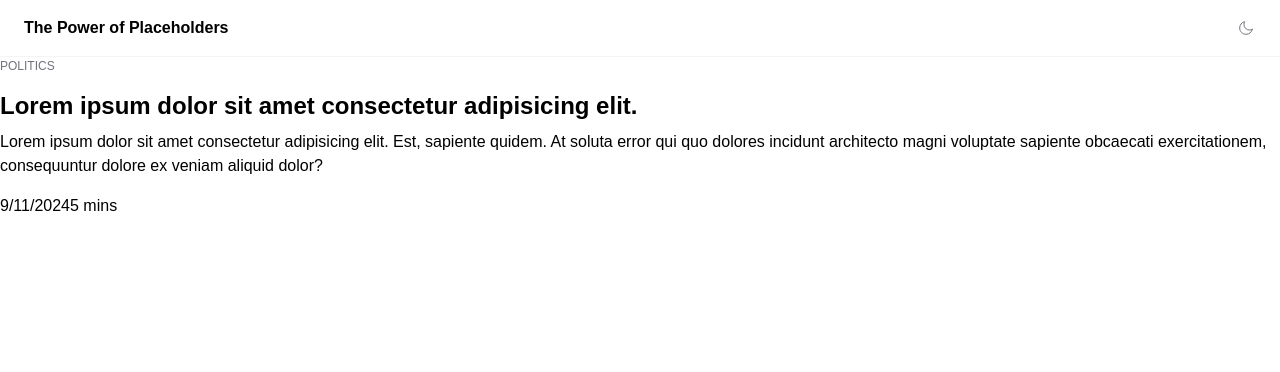
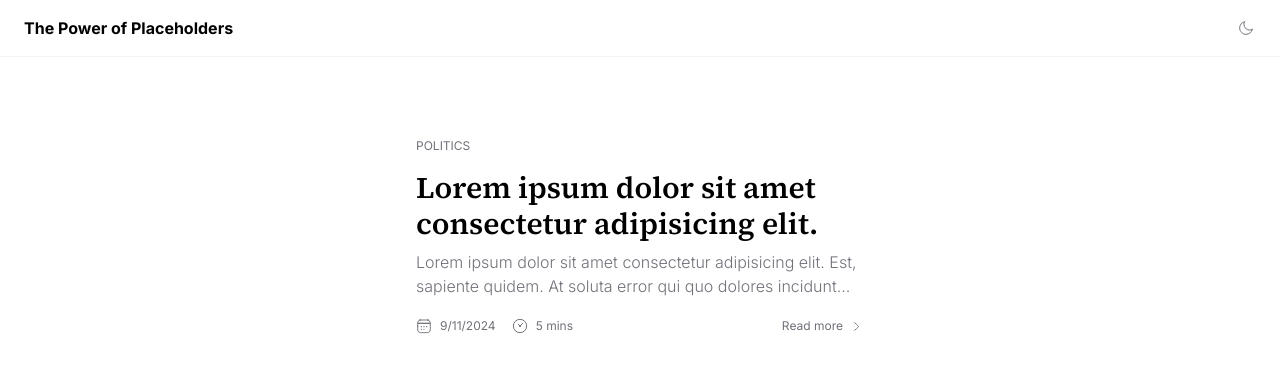
Before and after one commit to SamwelZimmer/power-of-placeholders, a Next.js app: page /news in a window 1280 px wide. Shown: the top 372 px of the page. Built offline with nearby package versions, Linux system fonts and the light colour scheme.

Commit message:
Improved Article Item

```diff
--- a/src/app/(walkthroughs)/news/page.tsx
+++ b/src/app/(walkthroughs)/news/page.tsx
@@ -3,10 +3,8 @@ import { FAKE_ARTICLE } from "@/lib/data";
 
 export default function NewsPage() {
   return (
-    <div className="w-full h-full flex items-center justify-center">
-      <div>
-        <NewsArticle data={FAKE_ARTICLE} />
-      </div>
+    <div className="w-full h-full flex items-center justify-center pt-20">
+      <NewsArticle data={FAKE_ARTICLE} />
     </div>
   );
 }
--- a/src/app/layout.tsx
+++ b/src/app/layout.tsx
@@ -1,5 +1,7 @@
 import type { Metadata } from "next";
 import localFont from "next/font/local";
+import { Inter as FontSans } from "next/font/google";
+import { Source_Serif_4 as FontSerif } from "next/font/google";
 import { Toaster } from "@/components/ui/sonner";
 
 import { ThemeProvider } from "@/components/providers/theme-provider";
@@ -7,15 +9,20 @@ import TopNav from "@/components/hud/TopNav";
 import { TooltipProvider } from "@/components/ui/tooltip";
 import "./globals.css";
 
-const geistSans = localFont({
-  src: "./fonts/GeistVF.woff",
-  variable: "--font-geist-sans",
-  weight: "100 900",
-});
 const geistMono = localFont({
   src: "./fonts/GeistMonoVF.woff",
   variable: "--font-geist-mono",
   weight: "100 900",
+});
+
+const fontSans = FontSans({
+  subsets: ["latin"],
+  variable: "--font-sans",
+});
+
+const fontSerif = FontSerif({
+  subsets: ["latin"],
+  variable: "--font-serif",
 });
 
 export const metadata: Metadata = {
@@ -31,7 +38,7 @@ export default function RootLayout({
   return (
     <html lang="en">
       <body
-        className={`${geistSans.variable} ${geistMono.variable} antialiased bg-background`}
+        className={`${fontSans.variable} ${geistMono.variable}  ${fontSerif.variable} font-sans antialiased bg-background`}
       >
         <ThemeProvider
           attribute="class"
--- a/src/assets/IconMap.tsx
+++ b/src/assets/IconMap.tsx
@@ -3,6 +3,9 @@ import React, { ReactElement } from "react";
 import { IconMapType } from "@/lib/types";
 import Bin from "@/assets/icons/Bin";
 import BookmarkAdd from "@/assets/icons/BookmarkAdd";
+import Calendar from "@/assets/icons/Calendar";
+import Chevron from "@/assets/icons/Chevron";
+import Clock from "@/assets/icons/Clock";
 import Copy from "@/assets/icons/Copy";
 import Facebook from "@/assets/icons/Facebook";
 import Filter from "@/assets/icons/Filter";
@@ -24,7 +27,10 @@ import X from "@/assets/icons/X";
 export const IconMap: IconMapType = {
   bin: Bin,
   "bookmark-add": BookmarkAdd,
+  calendar: Calendar,
+  chevron: Chevron,
   copy: Copy,
+  clock: Clock,
   facebook: Facebook,
   filter: Filter,
   glasses: Glasses,
--- /dev/null
+++ b/src/assets/icons/Calendar.tsx
@@ -0,0 +1,50 @@
+const Calendar = (props: React.SVGProps<SVGSVGElement>) => (
+  <svg
+    className={props.className}
+    xmlns="http://www.w3.org/2000/svg"
+    viewBox="0 0 24 24"
+    width={props.width}
+    height={props.height}
+    color={"#000000"}
+    fill={"none"}
+    {...props}
+  >
+    <path
+      d="M18 2V4M6 2V4"
+      stroke="currentColor"
+      strokeWidth="1.5"
+      strokeLinecap="round"
+      strokeLinejoin="round"
+    />
+    <path
+      d="M11.9955 13H12.0045M11.9955 17H12.0045M15.991 13H16M8 13H8.00897M8 17H8.00897"
+      stroke="currentColor"
+      strokeWidth="2"
+      strokeLinecap="round"
+      strokeLinejoin="round"
+    />
+    <path
+      d="M3.5 8H20.5"
+      stroke="currentColor"
+      strokeWidth="1.5"
+      strokeLinecap="round"
+      strokeLinejoin="round"
+    />
+    <path
+      d="M2.5 12.2432C2.5 7.88594 2.5 5.70728 3.75212 4.35364C5.00424 3 7.01949 3 11.05 3H12.95C16.9805 3 18.9958 3 20.2479 4.35364C21.5 5.70728 21.5 7.88594 21.5 12.2432V12.7568C21.5 17.1141 21.5 19.2927 20.2479 20.6464C18.9958 22 16.9805 22 12.95 22H11.05C7.01949 22 5.00424 22 3.75212 20.6464C2.5 19.2927 2.5 17.1141 2.5 12.7568V12.2432Z"
+      stroke="currentColor"
+      strokeWidth="1.5"
+      strokeLinecap="round"
+      strokeLinejoin="round"
+    />
+    <path
+      d="M3 8H21"
+      stroke="currentColor"
+      strokeWidth="1.5"
+      strokeLinecap="round"
+      strokeLinejoin="round"
+    />
+  </svg>
+);
+
+export default Calendar;
--- /dev/null
+++ b/src/assets/icons/Chevron.tsx
@@ -0,0 +1,22 @@
+const Chevron = (props: React.SVGProps<SVGSVGElement>) => (
+  <svg
+    className={props.className}
+    xmlns="http://www.w3.org/2000/svg"
+    viewBox="0 0 24 24"
+    width={props.width}
+    height={props.height}
+    color={"#000000"}
+    fill={"none"}
+    {...props}
+  >
+    <path
+      d="M18 9.00005C18 9.00005 13.5811 15 12 15C10.4188 15 6 9 6 9"
+      stroke="currentColor"
+      strokeWidth="1.5"
+      strokeLinecap="round"
+      strokeLinejoin="round"
+    />
+  </svg>
+);
+
+export default Chevron;
--- /dev/null
+++ b/src/assets/icons/Clock.tsx
@@ -0,0 +1,23 @@
+const Clock = (props: React.SVGProps<SVGSVGElement>) => (
+  <svg
+    className={props.className}
+    xmlns="http://www.w3.org/2000/svg"
+    viewBox="0 0 24 24"
+    width={props.width}
+    height={props.height}
+    color={"#000000"}
+    fill={"none"}
+    {...props}
+  >
+    <circle cx="12" cy="12" r="10" stroke="currentColor" strokeWidth="1.5" />
+    <path
+      d="M9.5 9.5L12.9999 12.9996M16 8L11 13"
+      stroke="currentColor"
+      strokeWidth="1.5"
+      strokeLinecap="round"
+      strokeLinejoin="round"
+    />
+  </svg>
+);
+
+export default Clock;
--- /dev/null
+++ b/src/components/common/ExpandingArrowButton.tsx
@@ -0,0 +1,55 @@
+"use client";
+
+import { useState } from "react";
+import { motion, AnimatePresence } from "framer-motion";
+
+import { Icon } from "@/assets/IconMap";
+
+interface ExpandingArrowButtonProps {
+  text?: string;
+  color?: string;
+  onClick: () => void;
+}
+
+function ExpandingArrowButton({ text, onClick }: ExpandingArrowButtonProps) {
+  const [hovering, setHovering] = useState(false);
+
+  return (
+    <button
+      onMouseEnter={() => setHovering(true)}
+      onMouseLeave={() => setHovering(false)}
+      className="flex items-center gap-1.5"
+      onClick={onClick}
+    >
+      {text && <span className={`${hovering && "underline"}`}>{text}</span>}
+      <div className="flex items-center relative">
+        <div className="overflow-hidden absolute">
+          <AnimatePresence>
+            {hovering && (
+              <motion.div
+                initial={{ width: 0 }}
+                animate={{ width: "auto" }}
+                exit={{ width: 0 }}
+                transition={{ type: "spring", duration: 0.2, bounce: 0.1 }}
+              >
+                <div className="w-3 h-px bg-muted-foreground" />
+              </motion.div>
+            )}
+          </AnimatePresence>
+        </div>
+        <motion.div
+          animate={{ x: hovering ? 3 : 0 }}
+          transition={{ duration: 0.2, ease: "easeInOut" }}
+        >
+          <Icon
+            name="chevron"
+            size={15}
+            className="text-muted-foreground -rotate-90"
+          />
+        </motion.div>
+      </div>
+    </button>
+  );
+}
+
+export default ExpandingArrowButton;
--- a/src/components/walkthroughs/news-articles/NewsArticle.tsx
+++ b/src/components/walkthroughs/news-articles/NewsArticle.tsx
@@ -1,20 +1,37 @@
 "use client";
 
+import { toast } from "sonner";
+
+import { Icon } from "@/assets/IconMap";
+import ExpandingArrowButton from "@/components/common/ExpandingArrowButton";
 import { NewsArticleItem } from "@/lib/types";
 
 export default function NewsArticle({ data }: { data: NewsArticleItem }) {
   return (
-    <div className="flex flex-col gap-2">
+    <div className="flex flex-col gap-2 w-full max-w-md px-6 sm:px-0">
       <span className="text-muted-foreground text-xs mb-2">
         {data.type.toUpperCase()}
       </span>
-      <p className="text-2xl font-semibold">{data.headline}</p>
-      <p className="line-clamp-2">{data.body}</p>
-      <div className="flex items-center mt-2">
-        <span>{data.date.toLocaleDateString()}</span>
+      <p className="text-3xl font-semibold font-serif">{data.headline}</p>
+      <p className="line-clamp-2 font-light text-muted-foreground">
+        {data.body}
+      </p>
+      <div className="flex items-center mt-3 text-xs gap-4 text-muted-foreground">
+        <div className="flex items-center gap-2 min-w-max">
+          <Icon name="calendar" className="text-inherit h-4" />
+          <span>{data.date.toLocaleDateString()}</span>
+        </div>
 
-        <div className="flex items-center gap-2">
+        <div className="flex items-center gap-2 min-w-max">
+          <Icon name="clock" className="text-inherit h-4" />
           <span>{data.readTime} mins</span>
+        </div>
+
+        <div className="self-end w-full flex justify-end">
+          <ExpandingArrowButton
+            text="Read more"
+            onClick={() => toast.warning("Yeah... this doesn't work")}
+          />
         </div>
       </div>
     </div>
```
